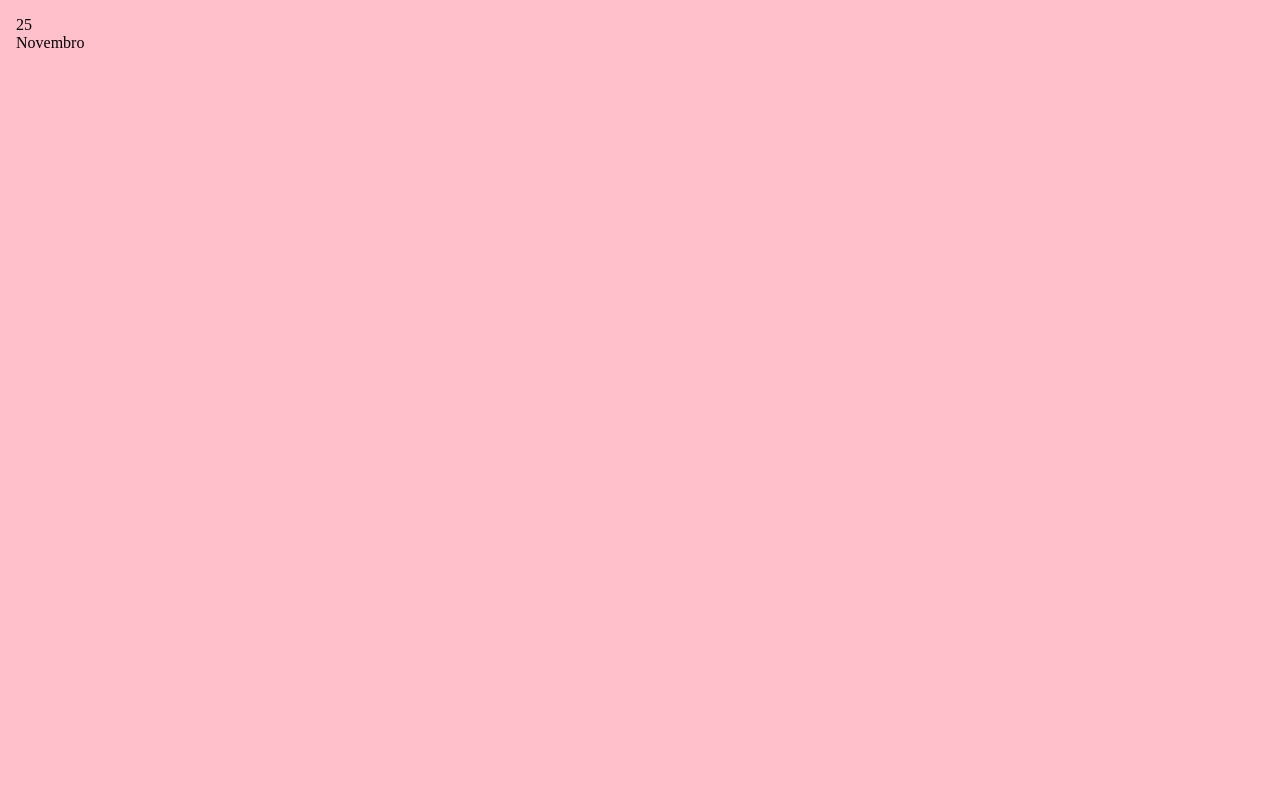
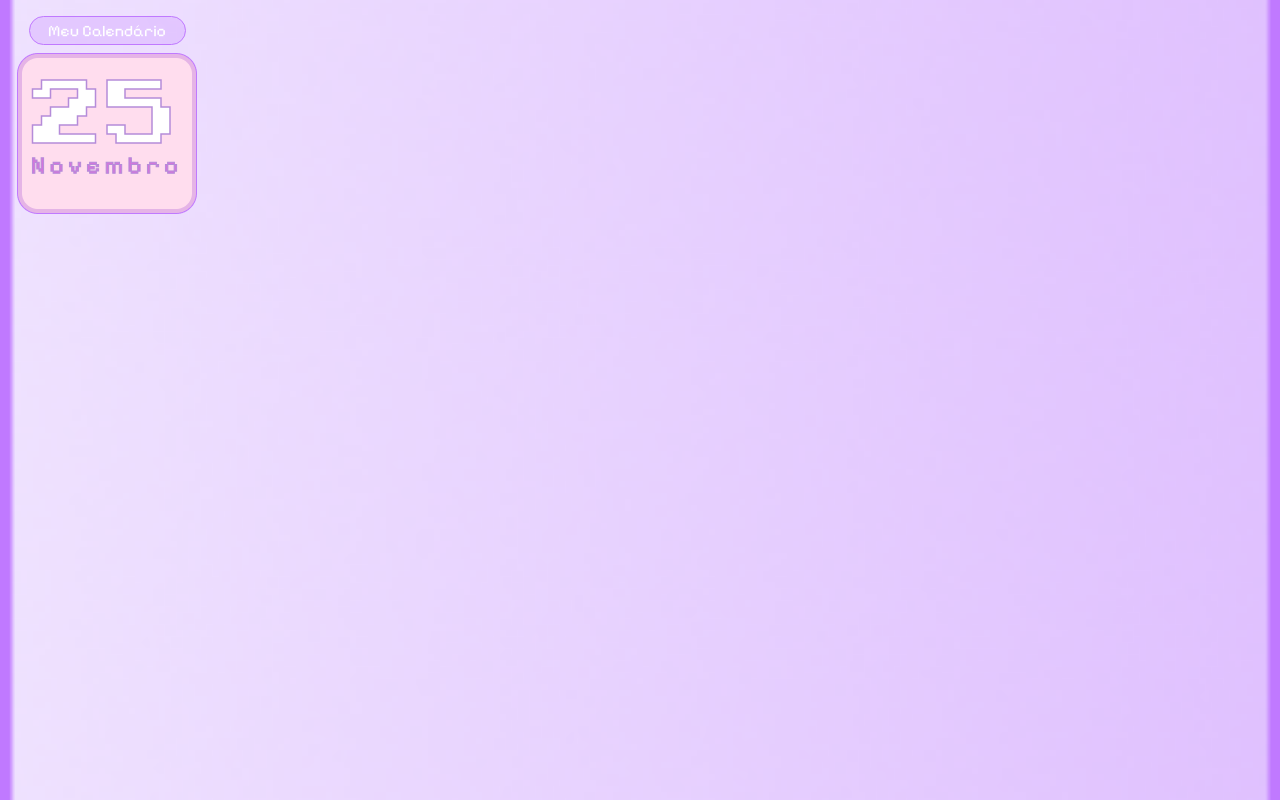
Before and after one commit to Panquecan/Electron, a website: page projetos/Calendario/index.html in a window 1280 px wide. Drawn offline with Linux system fonts and the light colour scheme.

Commit message:
Projeto funcinando legal, design igual do tutorial

```diff
--- a/projetos/Calendario/index.html
+++ b/projetos/Calendario/index.html
@@ -1,13 +1,14 @@
 <!DOCTYPE html>
-<html lang="en">
+<html lang="pt-br">
   <head>
     <meta charset="UTF-8" />
-    <title>app name</title>
+    <title>Calendário</title>
     <link rel="stylesheet" href="style.css" />
   </head>
 
   <body>
     <div class="app">
+      <div class="titulo">Meu Calendário</div>
       <div id="calendario">
         <div id="dia"></div>
         <div id="mes"></div>
--- a/projetos/Calendario/main.js
+++ b/projetos/Calendario/main.js
@@ -8,7 +8,7 @@ function createWindow() {
     maximizable: false,
     fullscreenable: false,
     frame: false,
-    transparent: false,
+    transparent: true,
     webPreferences: {
       contextIsolation: true
     }
--- a/projetos/Calendario/style.css
+++ b/projetos/Calendario/style.css
@@ -1,3 +1,5 @@
+@import url('https://fonts.googleapis.com/css2?family=Pixelify+Sans:wght@400..700&display=swap');
+@import url('https://fonts.googleapis.com/css2?family=Pixelify+Sans:wght@400..700&family=Press+Start+2P&display=swap');
 * {
   box-sizing: border-box;
 }
@@ -7,13 +9,24 @@ body {
   margin: 0;
   width: 100vw;
   height: 100vh;
-  background: pink;
   user-select: none;
   -webkit-app-region: drag;
+  background-image: url(assets/outer-frame-bg.png);
+  background-size: cover;
+  background-repeat: no-repeat;
+  background-position: center;
+  overflow: hidden;
 }
 
 .app {
-  padding: 16px;
+    display: flex;
+    flex-direction: column;
+    border-radius: 20px;
+    justify-content: center;
+    align-items: center;
+    gap: 0.5rem;
+    width: 13.375rem;
+    padding: 1rem 0.625rem;
 }
 
 button,
@@ -23,3 +36,71 @@ select {
   -webkit-app-region: no-drag;
   cursor: pointer;
 }
+
+.titulo{
+    display: flex;
+    width: 157px;
+    justify-content: center;
+    align-items: center;
+    gap: 0.625rem;
+    padding: 0.25rem 0.625rem;
+
+    border-radius: 6.25rem;
+    border: 1px solid #C079FF;
+    background: rgba(210, 164, 255, 0.4);
+
+    color: white;
+    font-family: "Pixelify Sans";
+    font-size: 1rem;
+    font-style: normal;
+    font-weight: 400;
+    line-height: normal;
+}
+
+#calendario{
+    display: flex;
+    flex-direction: column;
+    justify-content: center;
+    align-items: center;
+    gap: 1rem;
+    width: 11.25rem;
+    height: 10.0625rem;
+      background-image: url(assets/inner-frame-bg.png);
+  background-size: cover;
+  background-repeat: no-repeat;
+  background-position: center;
+}
+
+#dia{
+    color: white;
+    text-align: center;
+    -webkit-text-stroke-width: 1.5px;
+    -webkit-text-stroke-color: #B58CD9;
+    font-family: "Press Start 2P";
+    font-size: 4.5rem;
+    font-style: normal;
+    font-weight: 400;
+    line-height: 1rem;
+    letter-spacing: 0.15rem;
+    display: flex;
+    justify-content: center;
+    flex-direction: column;
+    height: 3rem;
+    width: 11.25rem;
+}
+
+#mes{
+    color: rgb(210, 118, 220);
+    text-align: center;
+    -webkit-text-stroke-width: 1px;
+    -webkit-text-stroke-color: #B58CD9;
+    font-family: "Pixelify Sans";
+    font-size: 1.5rem;
+    font-style: normal;
+    font-weight: 400;
+    line-height: 1.25rem;
+    letter-spacing: 0.3rem;
+    width: 8.125rem;
+        display: flex;
+    justify-content: center;
+}
```
Also changed, not shown: projetos/Calendario/assets/inner-frame-bg.png (added), projetos/Calendario/assets/outer-frame-bg.png (added).
